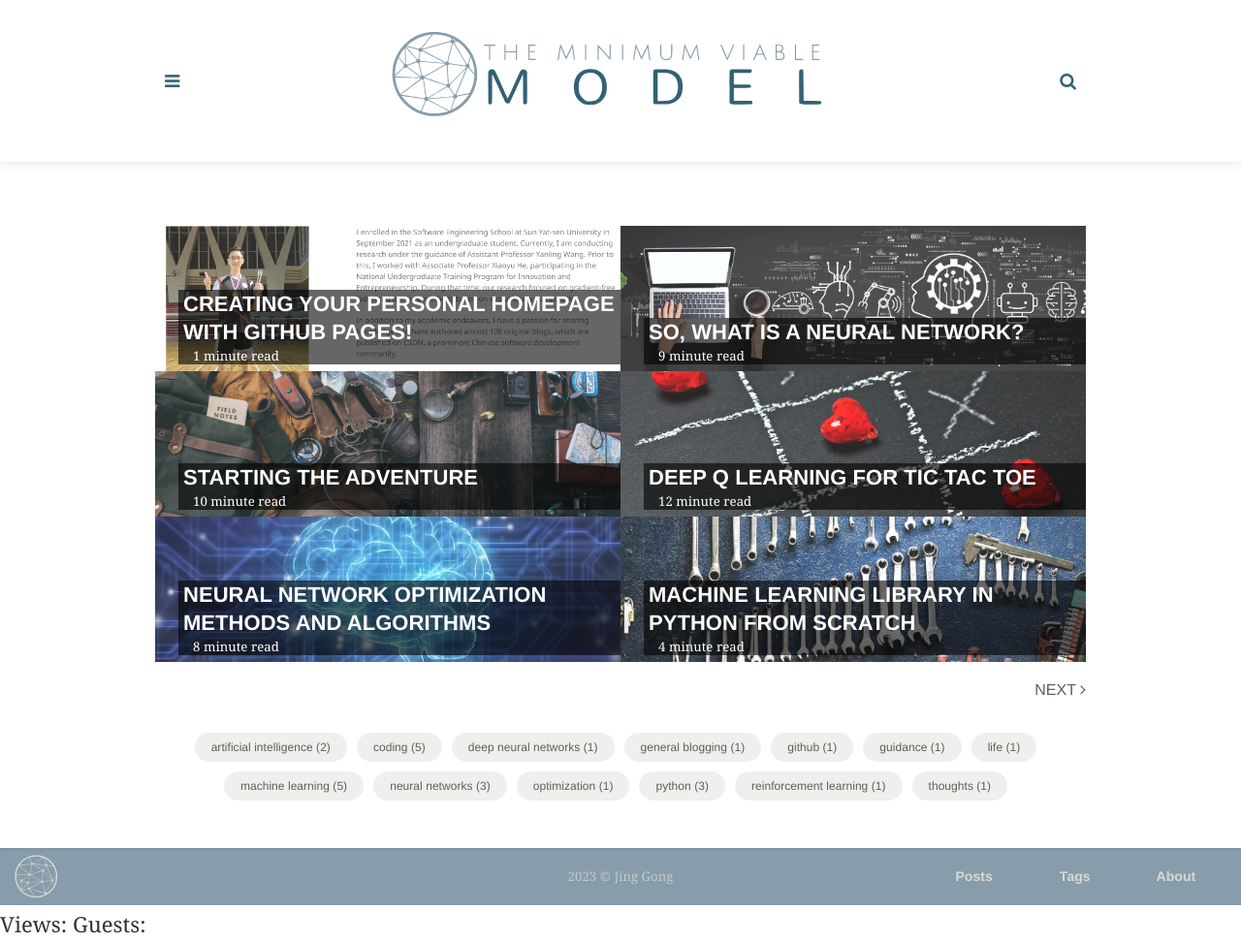
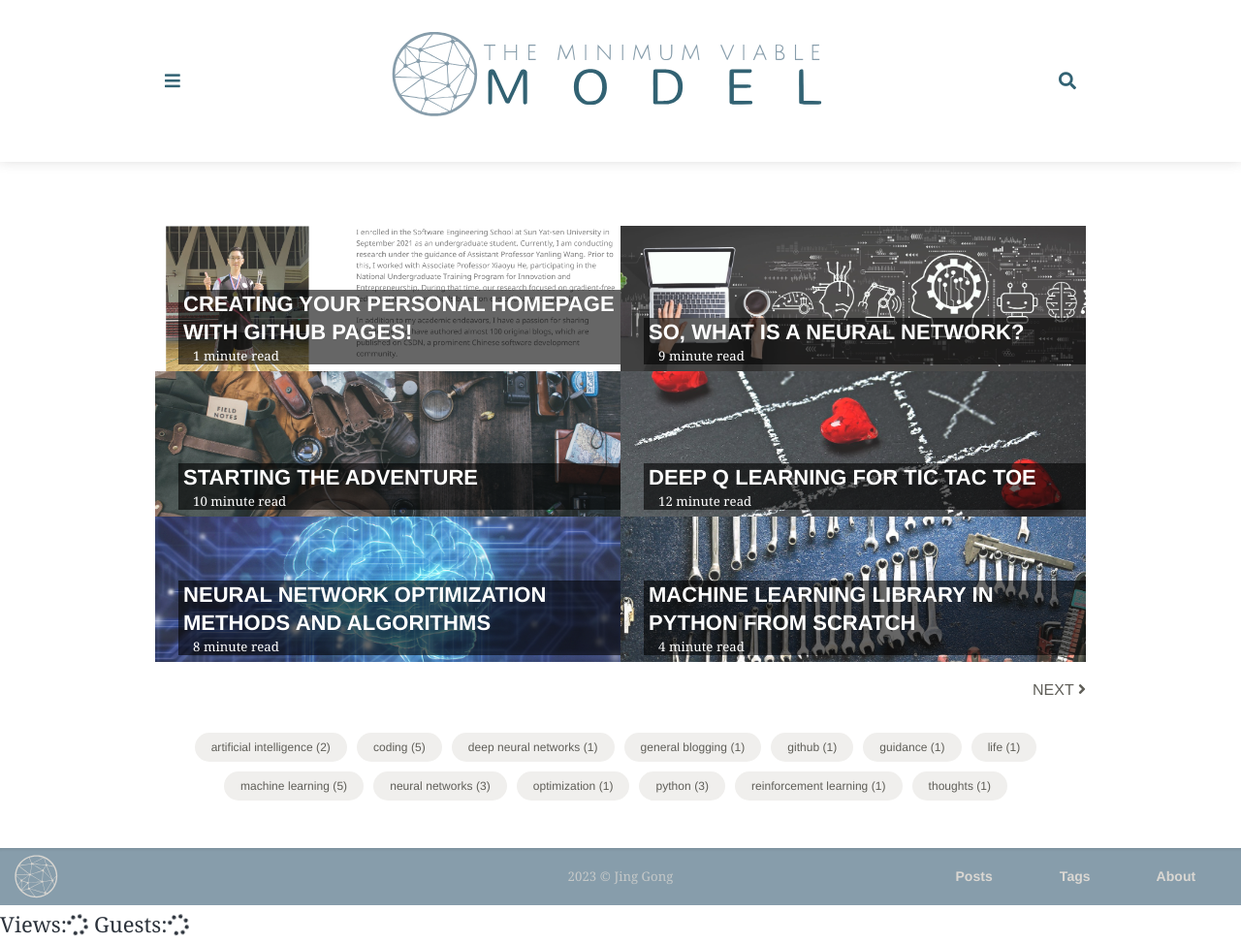
Before and after one commit to MikingG/blog, a Jekyll site: the page built from index.html, in a window 1280 px wide. Shown: the whole page at 97% size. Built offline with Jekyll 4.4.1, drawn with Linux system fonts in a browser that asks for light colours; nearby versions of some CDN libraries; some web fonts are replaced; the list of posts is cut into pages by our own code; comment, search, counter and statistics services are not loaded.

Commit message:
Update default.html

```diff
--- a/_layouts/default.html
+++ b/_layouts/default.html
@@ -8,8 +8,9 @@
     </div>
     <footer>
       <script async src="//busuanzi.ibruce.info/busuanzi/2.3/busuanzi.pure.mini.js"></script>
-      <span id="busuanzi_container_site_pv">Views:<span id="busuanzi_value_site_pv"></span></span>
-      <span id="busuanzi_container_site_uv">Guests:<span id="busuanzi_value_site_uv"></span></span>
+      <link rel="stylesheet" href="https://use.fontawesome.com/releases/v5.3.1/css/all.css" integrity="sha384-mzrmE5qonljUremFsqc01SB46JvROS7bZs3IO2EmfFsd15uHvIt+Y8vEf7N7fWAU" crossorigin="anonymous">
+      <span id="busuanzi_container_site_pv">Views:<span id="busuanzi_value_site_pv"><i class="fa fa-spinner fa-spin"></i></span></span>
+      <span id="busuanzi_container_site_uv">Guests:<span id="busuanzi_value_site_uv"><i class="fa fa-spinner fa-spin"></i></span></span>
     </footer>
     {% include javascripts.html %}
     {% include analytics.html %}
```
